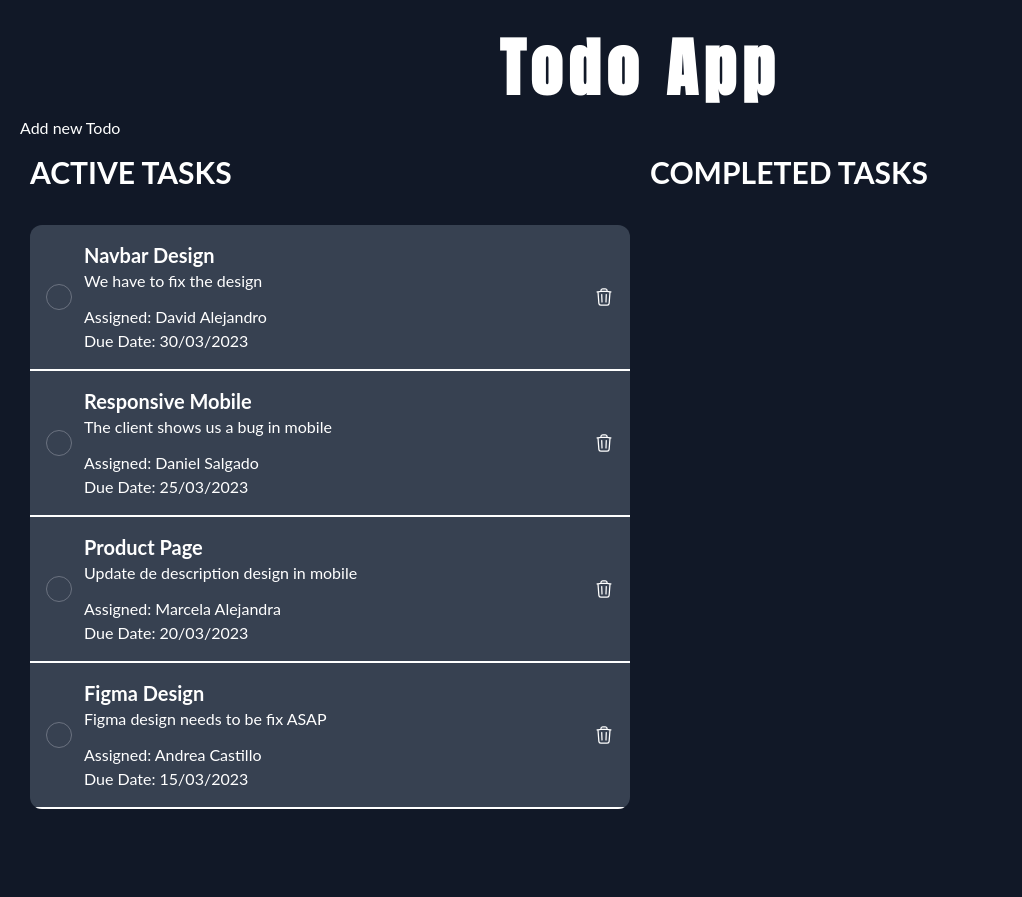
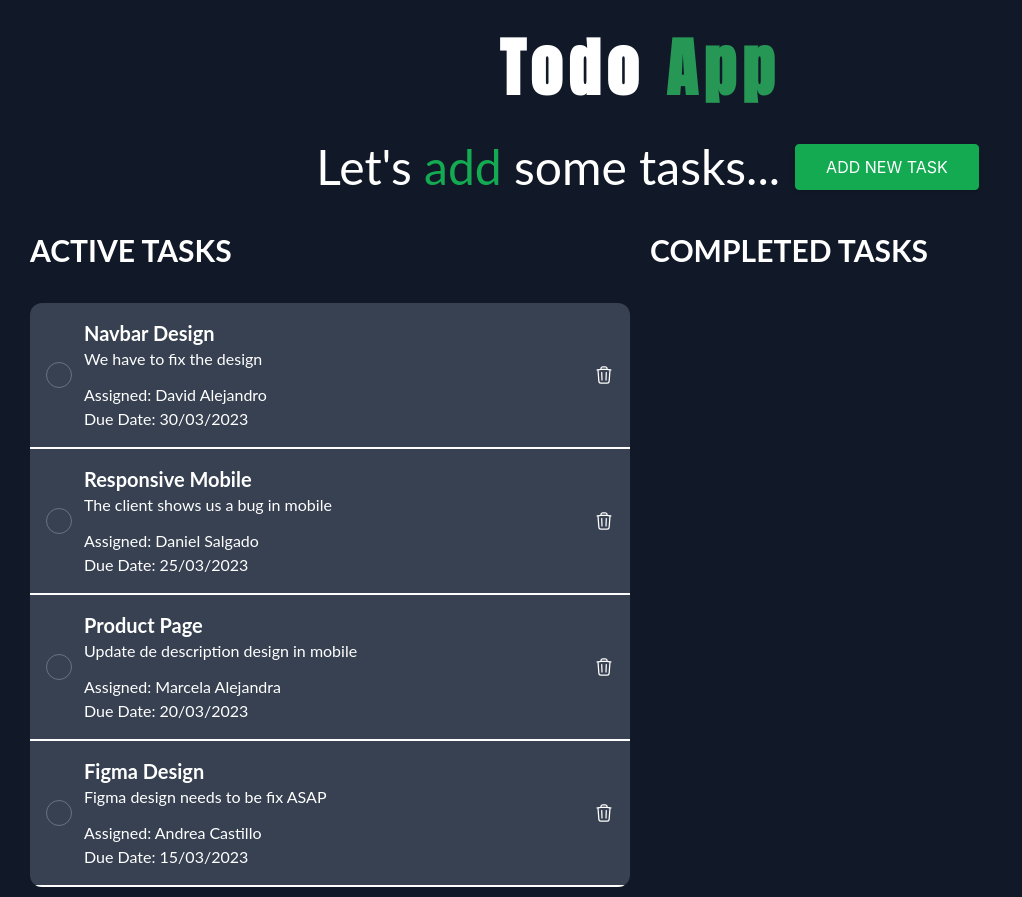
Before and after one commit to danielsalvas/todoApp-zustand.danisalgado.com, a React (Vite) app: page / in a window 1280 px wide. Shown: the whole page, without its empty margins (0-1022 px from the left). Before the commit the page ends 819 px from the top, so only its background shows below. Built offline with nearby package versions, Linux system fonts and the light colour scheme.

Commit message:
[Fixes] Adding styles to the button and titles

```diff
--- a/src/App.css
+++ b/src/App.css
@@ -4,3 +4,68 @@
     height: 100vh;
     padding: 20px;
 }
+
+.add_todo {
+    display: flex;
+    justify-content: center;
+    align-items: center;
+}
+
+@media screen and (max-width: 768px) {
+    .add_todo {
+        display: block;
+        text-align: center;
+    }
+    .add_todo_title {
+        font-size: 2rem !important;
+    }
+    .add_todo_button {
+        margin: 0 auto !important;
+    }
+}
+
+.add_todo_title {
+    font-size: 3rem;
+    margin: 15px;
+}
+
+.button_container {
+    text-align: center;
+}
+
+.add_todo_button {
+  background-color: #13aa52;
+  border: 1px solid #13aa52;
+  border-radius: 4px;
+  box-shadow: rgba(0, 0, 0, .1) 0 2px 4px 0;
+  box-sizing: border-box;
+  color: #fff;
+  cursor: pointer;
+  font-family: "Akzidenz Grotesk BQ Medium", -apple-system, BlinkMacSystemFont, sans-serif;
+  font-size: 16px;
+  font-weight: 400;
+  outline: none;
+  outline: 0;
+  padding: 10px 25px;
+  text-align: center;
+  transform: translateY(0);
+  transition: transform 150ms, box-shadow 150ms;
+  user-select: none;
+  -webkit-user-select: none;
+  touch-action: manipulation;
+}
+
+.add_todo_button:hover {
+  box-shadow: rgba(0, 0, 0, .15) 0 3px 9px 0;
+  transform: translateY(-2px);
+}
+
+@media (min-width: 768px) {
+  .add_todo_button {
+    padding: 10px 30px;
+  }
+}
+
+.text_green {
+ color: #13aa52;
+}
--- a/src/App.jsx
+++ b/src/App.jsx
@@ -28,11 +28,17 @@ function App() {
   return (
     <div className={`${modal ? 'fix_form' : ''} container_app`}>
       <Title />
-      <button
-        onClick={handleNewTodo}
-      >
-        Add new Todo
-      </button>
+      <div className='add_todo'>
+        <h1 className='add_todo_title'>Let's <span className='text_green'>add</span> some tasks...</h1>
+        <div className='button_container'>
+          <button
+            className='add_todo_button'
+            onClick={handleNewTodo}
+          >
+            ADD NEW TASK
+          </button>
+        </div>
+      </div>
 
       {modal && <ModalForm />}
 
--- a/src/components/Title/Title.jsx
+++ b/src/components/Title/Title.jsx
@@ -4,7 +4,7 @@ const Title = () => {
   return (
     <div>
       <h1 className={styles.title}>
-        Todo App
+        Todo <span className={styles.color_title}>App</span>
       </h1>
     </div>
   )
--- a/src/components/Title/title.module.css
+++ b/src/components/Title/title.module.css
@@ -5,3 +5,7 @@
     font-weight: bold;
     letter-spacing: 0.1em;
 }
+
+.color_title {
+    color: #269755;
+}
```
